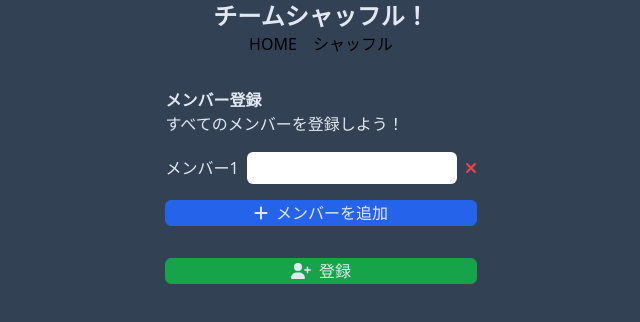
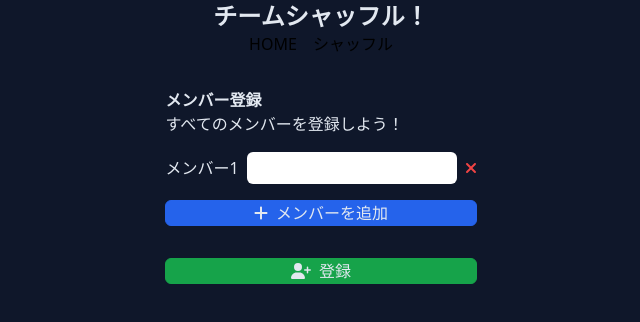
Before and after one commit to azufb/team_shuffle, a React (Vite) app: page / in a window 1280 px wide. Shown: the top 322 px of the page, without its empty margins (319-959 px from the left). Built offline with nearby package versions, Linux system fonts and the light colour scheme.

Commit message:
背景色修正

```diff
--- a/src/App.css
+++ b/src/App.css
@@ -3,5 +3,5 @@
 @tailwind utilities;
 
 html {
-  background-color: #334155;
+  background-color: #0f172a;
 }
```
